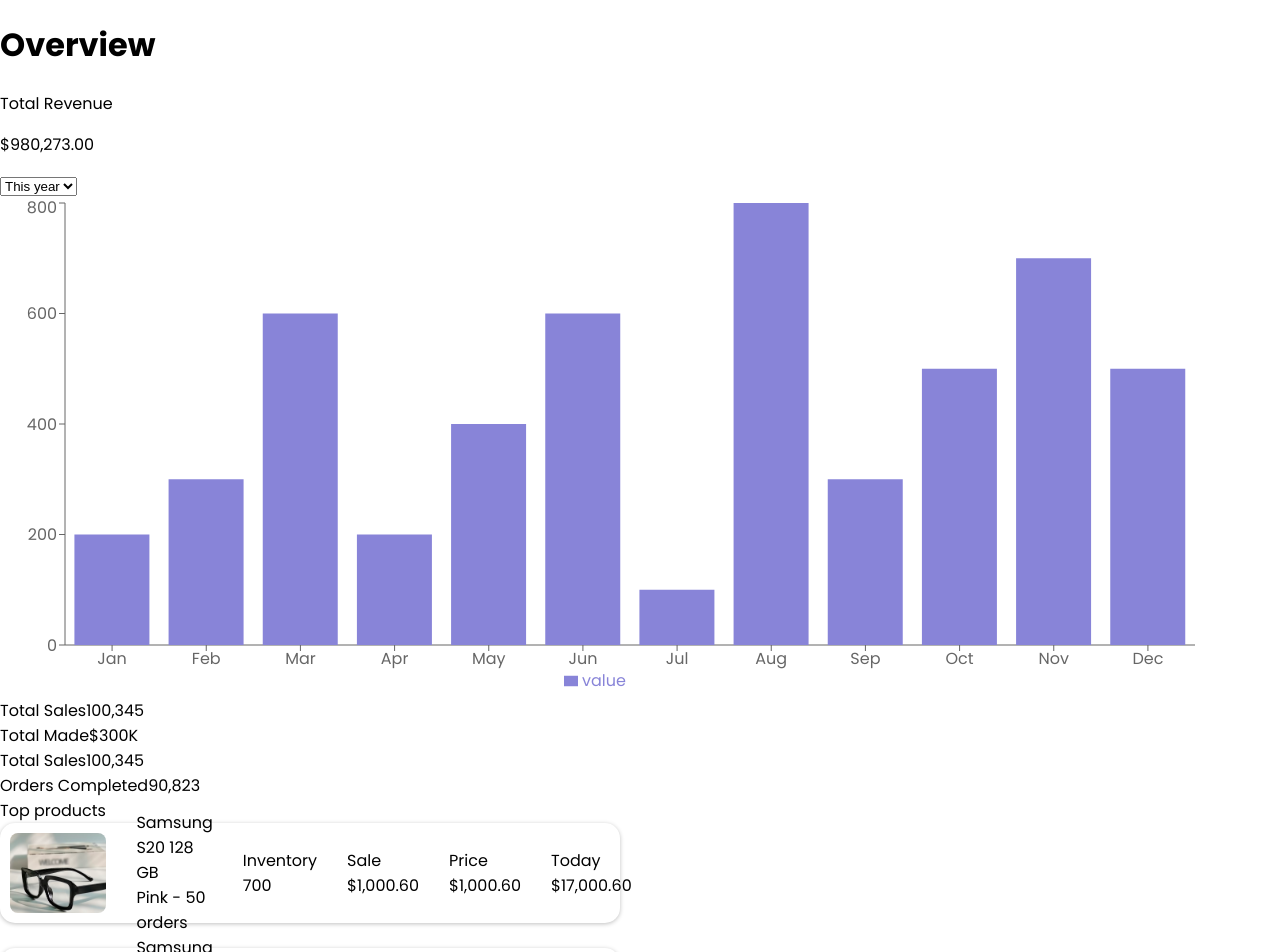
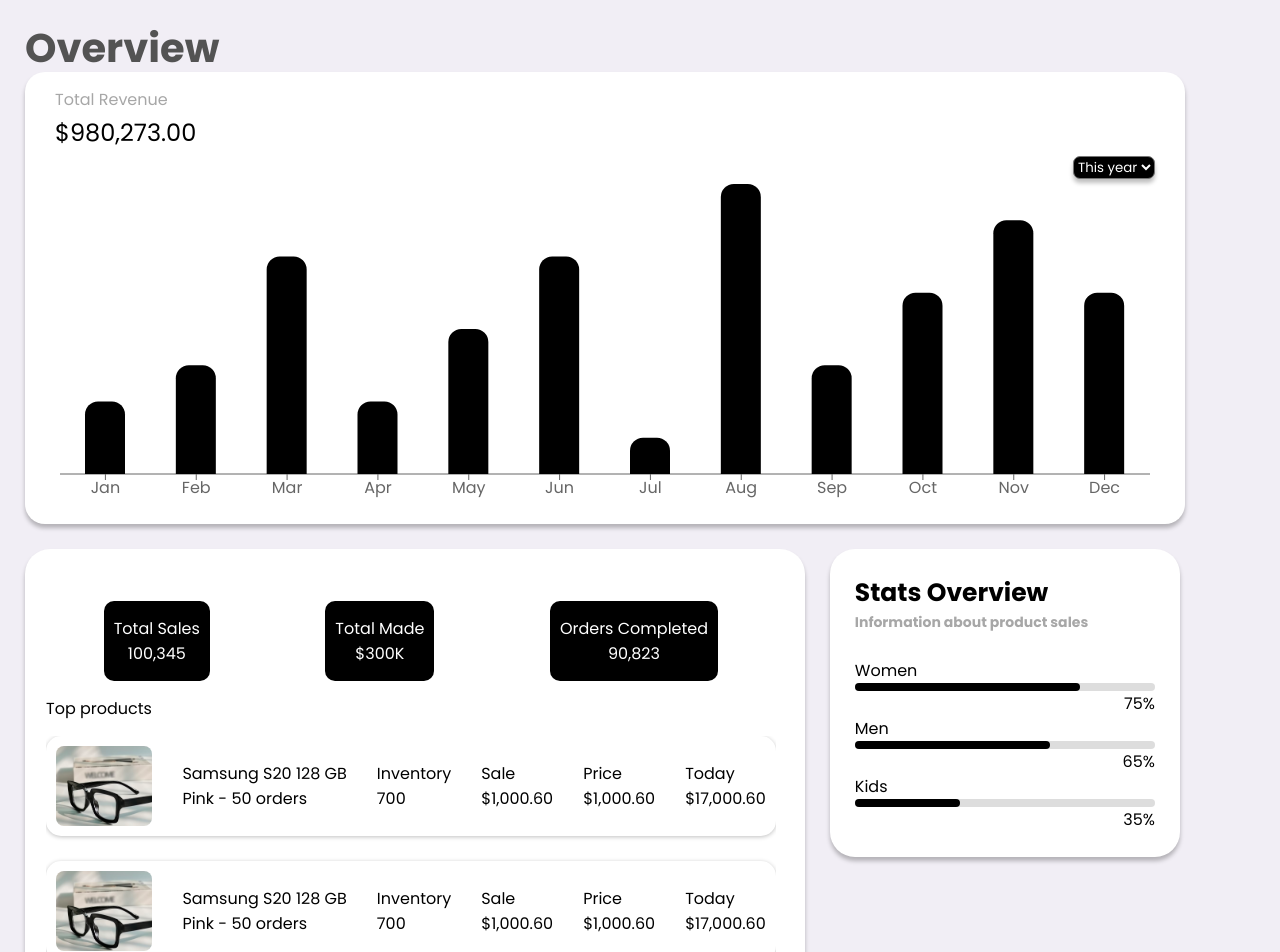
Before and after one commit to cherubim777/eye-glasses-shopping-frontend, a React (Vite) app: page / in a window 1280 px wide. Shown: the top 952 px of the page. Built offline with nearby package versions, Linux system fonts and the light colour scheme.

Commit message:
style dashboard component, no sidebar yet

```diff
--- a/src/App.jsx
+++ b/src/App.jsx
@@ -1,5 +1,4 @@
 import { useState } from 'react'
-import './Login.css'
 import './App.css'
 import Navbar from './Navbar'
 import Home from './Home'
--- a/src/Cart.css
+++ b/src/Cart.css
@@ -19,7 +19,8 @@
 }
 
 .item {
-    width: 600px;
+    /* width: 600px; */
+    width: fit-content;
     height: 80px;
     padding: 10px;
     margin-bottom: 25px;
--- a/src/Cart.jsx
+++ b/src/Cart.jsx
@@ -1,5 +1,7 @@
 import React from "react";
 import Item from "./Item";
+import "./Cart.css"
+
 export default function Cart(){
     return(
         <div className="cart">
--- /dev/null
+++ b/src/Dashboard.css
@@ -0,0 +1,117 @@
+.dashboard-body {
+    background-color: #f1eef5;
+    padding: 25px;
+}
+
+.dashboard-title {
+    font-weight: 700;
+    font-size: 40px;
+    line-height: 47px;
+    color: #535353;
+}
+
+.barchart {
+    background-color: white;
+    width: fit-content;
+    margin-bottom: 25px;
+    box-shadow: 0px 4px 4px rgba(0, 0, 0, 0.25);
+    border-radius: 20px;
+    padding: 15px 30px;
+}
+
+.barchart-title {
+    font-weight: 500;
+    color: #A7A7A7;
+}
+
+.revenue-value {
+    font-weight: 500;
+    font-size: 24px;
+    line-height: 42px;
+}
+
+.year-selector {
+    text-align: end;
+}
+
+.year-selector > select {
+    font-family: 'Poppins', sans-serif;
+    box-shadow: 0px 4px 4px rgba(0, 0, 0, 0.25);
+    border-radius: 7px;
+}
+
+.product-stats {
+    width: fit-content;
+    background: #FFFFFF;
+    box-shadow: 0px 4px 4px rgba(0, 0, 0, 0.25);
+    border-radius: 25px;
+    padding: 52px 29px 44px 21px;
+
+}
+
+.total {
+    display: flex;
+    justify-content: space-around;
+}
+
+.stats {
+    border-radius: 10px;
+    padding: 15px 10px;
+}
+
+.stats > div {
+    text-align: center;
+}
+
+.top {
+    margin: 15px 0;
+}
+
+.top-products {
+    display: flex;
+    height: 230px;
+    flex-direction: column;
+    overflow-y: scroll;
+}
+.product-stats-and-overview {
+    display: flex;
+    justify-content: left;
+    align-items: start;
+    gap: 25px;
+}
+.stats-overview {
+    width: fit-content;
+    background: #FFFFFF;
+    box-shadow: 0px 4px 4px rgba(0, 0, 0, 0.25);
+    border-radius: 25px;
+    padding: 25px;
+}
+
+.stats-overview-title {
+    font-size: 25px;
+    font-weight: 700;
+}
+
+.stats-overview-description {
+    color: #A7A7A7;
+    font-size: 14px;
+    font-weight: 600;
+    margin-bottom: 25px;
+}
+
+.progress-bar {
+    width: 300px;
+    height: 8px;
+    background-color: #ddd;
+    border-radius: 4px;
+  }
+
+  .progress {
+    height: 100%;
+    background-color: black;
+    border-radius: 10px;
+  }
+
+  .percentage {
+    text-align: end;
+  }
--- a/src/Dashboard.jsx
+++ b/src/Dashboard.jsx
@@ -1,7 +1,7 @@
 import React from "react";
 import { BarChart, Bar, XAxis, YAxis, CartesianGrid, Tooltip, Legend } from 'recharts';
 import Item from "./Item";
-
+import "./Dashboard.css";
 
 export default function Dashboard(){
     const data = [
@@ -19,88 +19,76 @@ export default function Dashboard(){
         { month: 'Dec', value: 500 },
       ];
     return (
-        <>
+        <div className="dashboard-body">
             {/* <SellerNavBar /> */}
-            <h1>Overview</h1>
-            <div>
-                <p>Total Revenue</p>
-                <p>$980,273.00</p>
-                <select>
+            <div className="dashboard-title">Overview</div>
+            <div className="barchart">
+                <div className="barchart-title">Total Revenue</div>
+                <div className="revenue-value">$980,273.00</div>
+                <div className="year-selector">
+                    <select className="theme-color">
                         <option value="2023">This year</option>
                         <option value="2022">Last year</option>
                     </select>
-
-                <BarChart width={1200} height={500} data={data}>
-                {/* <CartesianGrid strokeDasharray="3 3" /> */}
+                </div>
+                <BarChart width={1100} height={330} data={data}>
                     <XAxis dataKey="month" />
-                    <YAxis />
                     <Tooltip />
-                    <Legend />
-                    <Bar dataKey="value" fill="#8884d8" />
+                    <Bar dataKey="value" fill="#000" radius={[13, 13, 0, 0]} barSize={40}/>
                 </BarChart>
             </div>
-            <div>
-                <div>
-                    <span>Total Sales</span>
-                    <span>100,345</span>
+            <div className="product-stats-and-overview">
+                <div className="product-stats">
+                    <div className="total">
+                        <div className="stats theme-color">
+                            <div>Total Sales</div>
+                            <div>100,345</div>
                         </div>
-                 <div>
-                    <span>Total Made</span>
-                    <span>$300K</span>
+                        <div className="stats theme-color">
+                            <div>Total Made</div>
+                            <div>$300K</div>
                         </div>
-                 <div>
-                    <span>Total Sales</span>
-                    <span>100,345</span>
+                        <div className="stats theme-color">
+                            <div>Orders Completed</div>
+                            <div>90,823</div>
                         </div>
-                 <div>
-                    <span>Orders Completed</span>
-                    <span>90,823</span>
                     </div>
-                <div>Top products</div>
+                    <div className="top">Top products</div>
+                    <div className="top-products">
                         <Item user="retaier" />
                         <Item user="retailer" />
                         <Item user="retailer" />
                         <Item user="retailer" />
+                        <Item user="retailer" />
                     </div>
+                </div>
+                <div className="stats-overview">
+                    <div className="stats-overview-title">Stats Overview</div>
+                    <div className="stats-overview-description">Information about product sales</div>
                     <div>
-                <h3>Stats Overview</h3>
-                <p>Information about  product sales</p>
-                <div>
-                    <p>Women</p>
+                        <div>Women</div>
                         <div className="progress-bar">
                             <div className="progress" style={{width: "75% "}}></div>
                         </div>
-                    <p>75%</p>
-                    <p>Men</p>
+                        <div className="percentage">75%</div>
+                        <div>Men</div>
                         <div className="progress-bar">
                             <div className="progress" style={{width: "65% "}}></div>
                     </div>
-                  <p>65%</p>
-                  <p>Kids</p>
+                    <div className="percentage">65%</div>
+                    <div>Kids</div>
                         <div className="progress-bar">
                             <div className="progress" style={{width: "35% "}}></div>
                     </div>
-                  <p>35%</p>
+                    <div className="percentage">35%</div>
 
                     </div>
                 </div>
+            </div>
 
-        </>
+        </div>
 
     )
 }
 
 //style for progressbar and progress
-
-// .progress-bar {
-//     width: 300px;
-//     height: 20px;
-//     background-color: #ddd;
-//     border-radius: 10px;
-//   }
-
-//   .progress {
-//     height: 100%;
-//     background-color: #4CAF50;
-//     border-radius: 10px;
-//   }
--- a/src/Item.jsx
+++ b/src/Item.jsx
@@ -1,5 +1,5 @@
 import React from "react";
-import "./Cart.css"
+
 export default function Item(props){
 
     const customer =
--- a/src/Login.jsx
+++ b/src/Login.jsx
@@ -1,5 +1,7 @@
 import React from "react";
 import UserInput from "./UserInput";
+import './Login.css'
+
 export default function Login(){
 
     return (
```
Lines whose indentation alone changed are shown as unchanged.
